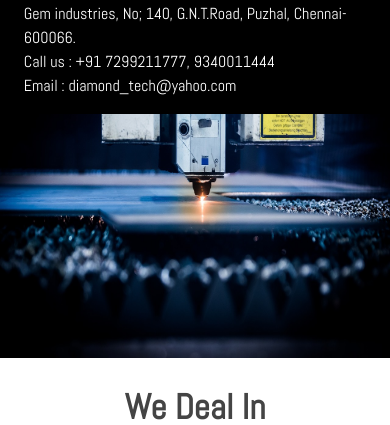
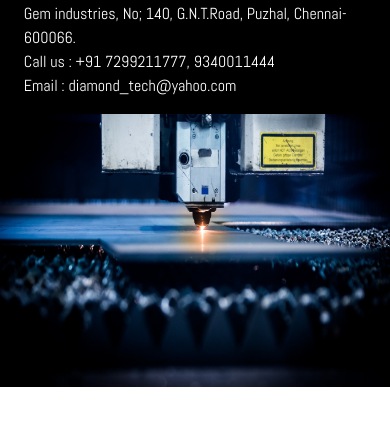
Before and after one commit to AakashSuresh2003/Responsive_Diamond_Tech, a React (Vite) app: page / in a window 390 px wide. Shown: the top 425 px of the page. Built offline with nearby package versions, Linux system fonts and the light colour scheme.

Commit message:
Fix : Updated the css in categories, navbar

```diff
--- a/src/Components/Categories/Categories.css
+++ b/src/Components/Categories/Categories.css
@@ -3,6 +3,7 @@
 .categories-container {
   background-color: white;
   padding: 50px 0;
+  padding-top: 13vh;
   color: #333;
   align-items: center;
   margin-bottom: -22%;
@@ -65,6 +66,11 @@
 }
 
 @media (max-width: 768px) {
+
+  .categories-container {
+    padding-top: 18vh;
+  }
+
   .categories-content {
     flex-direction: column;
     align-items: center;
--- a/src/Components/Footer/Footer.jsx
+++ b/src/Components/Footer/Footer.jsx
@@ -6,7 +6,7 @@ export const Footer = () => {
   return (
     <footer className="footer">
       <div className="footer-content">
-        <p>Copyright © 2021 - Diamond Technologies. Design by Aakash</p>
+        <p>Copyright © 2024 - Diamond Technologies. Design by Aakash</p>
         <div className="social-icons">
           <a href="https://www.facebook.com" target="_blank" rel="noopener noreferrer">
             <FaFacebookF />
--- a/src/Components/HomeImage/HomeImage.css
+++ b/src/Components/HomeImage/HomeImage.css
@@ -6,19 +6,13 @@
   object-fit: cover;
   overflow: hidden;
   display: block;
+  margin-top: 2vh;
 }
 
-.categories{
-  display: block;
-  padding-top: 60vh;
-}
 
 @media (max-width: 768px) {
   .imageCom {
     height: 40%;
-  }
-  .categories{
-    display: block;
-    padding-top: 20vh;
+  margin-top: 3.5vh;
   }
 }
--- a/src/Components/HomeImage/HomeImage.jsx
+++ b/src/Components/HomeImage/HomeImage.jsx
@@ -8,8 +8,6 @@ export const HomeImage = () => {
       <div className='imageCom'>
         <img src={laser} alt="HomeImage" width="100%" height="100%"/>
     </div>
-    <div className='categories'>
-    </div>
     </div>
   )
 }
```
